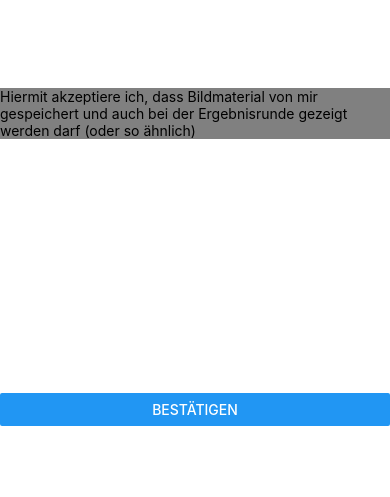
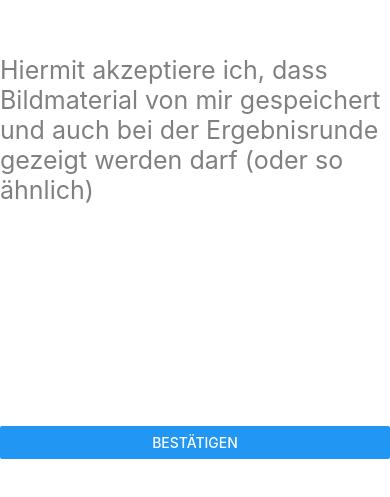
Before and after one commit to sophieStrittti/DHBW_CampusRallye, a React Native app: screen / in a window 390 px wide. Shown: the part 165-662 px from the top of the page. Built offline with nearby package versions, Linux system fonts and the light colour scheme.

Commit message:
updated Readme and style of Text

```diff
--- a/App.js
+++ b/App.js
@@ -1,7 +1,5 @@
 import { StatusBar } from 'expo-status-bar';
 import { StyleSheet, Text, View, Button} from 'react-native';
-
-
 
 export default function App() {
   return (
@@ -36,7 +34,7 @@ const styles = StyleSheet.create({
   },
 
   ownText: {
-    backgroundColor: 'grey',
-    with: 200,
+    color: 'grey',
+    fontSize: 25,
   }
 });
```
Also changed, not shown: 1 other file (tests, documents, lock files or other folders).
